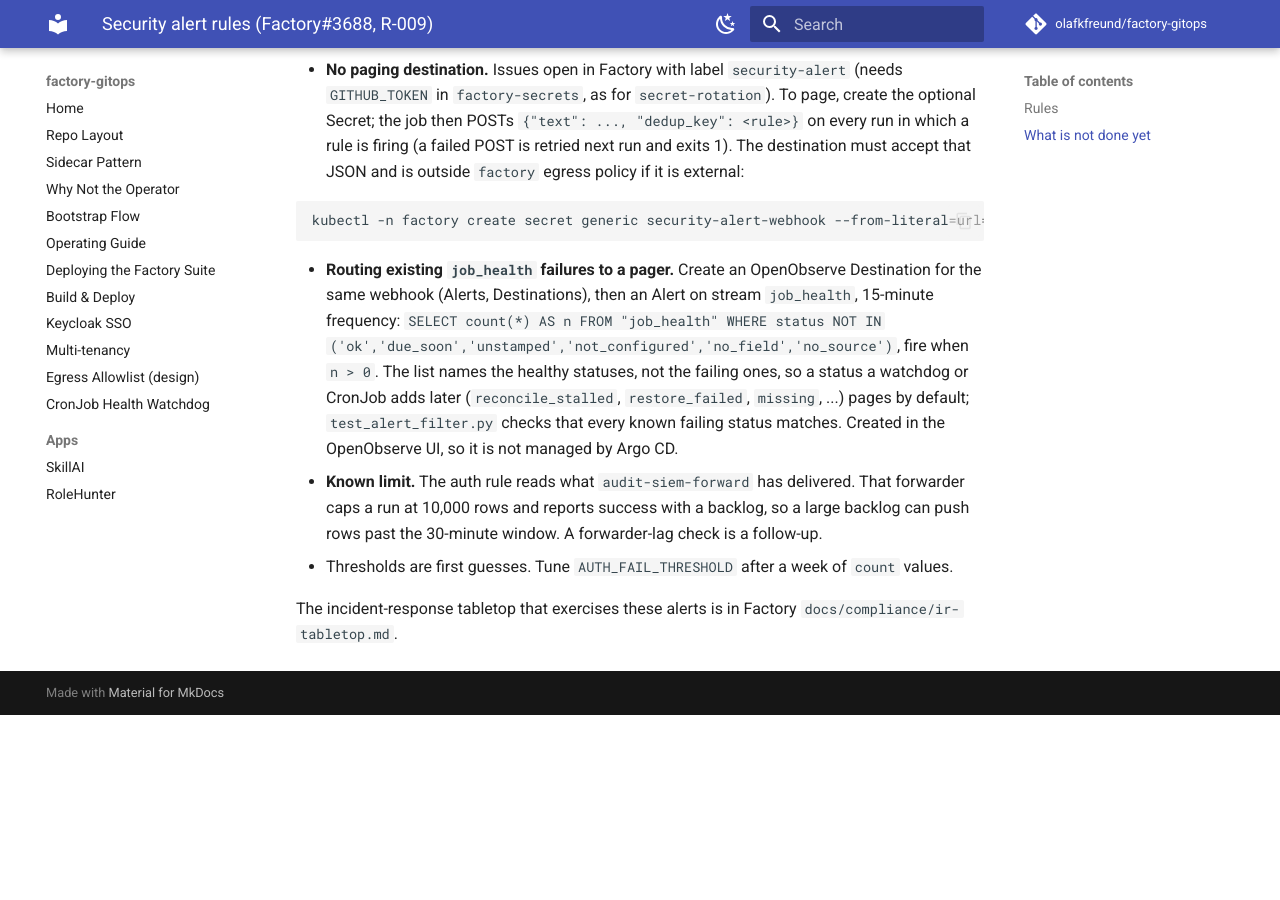
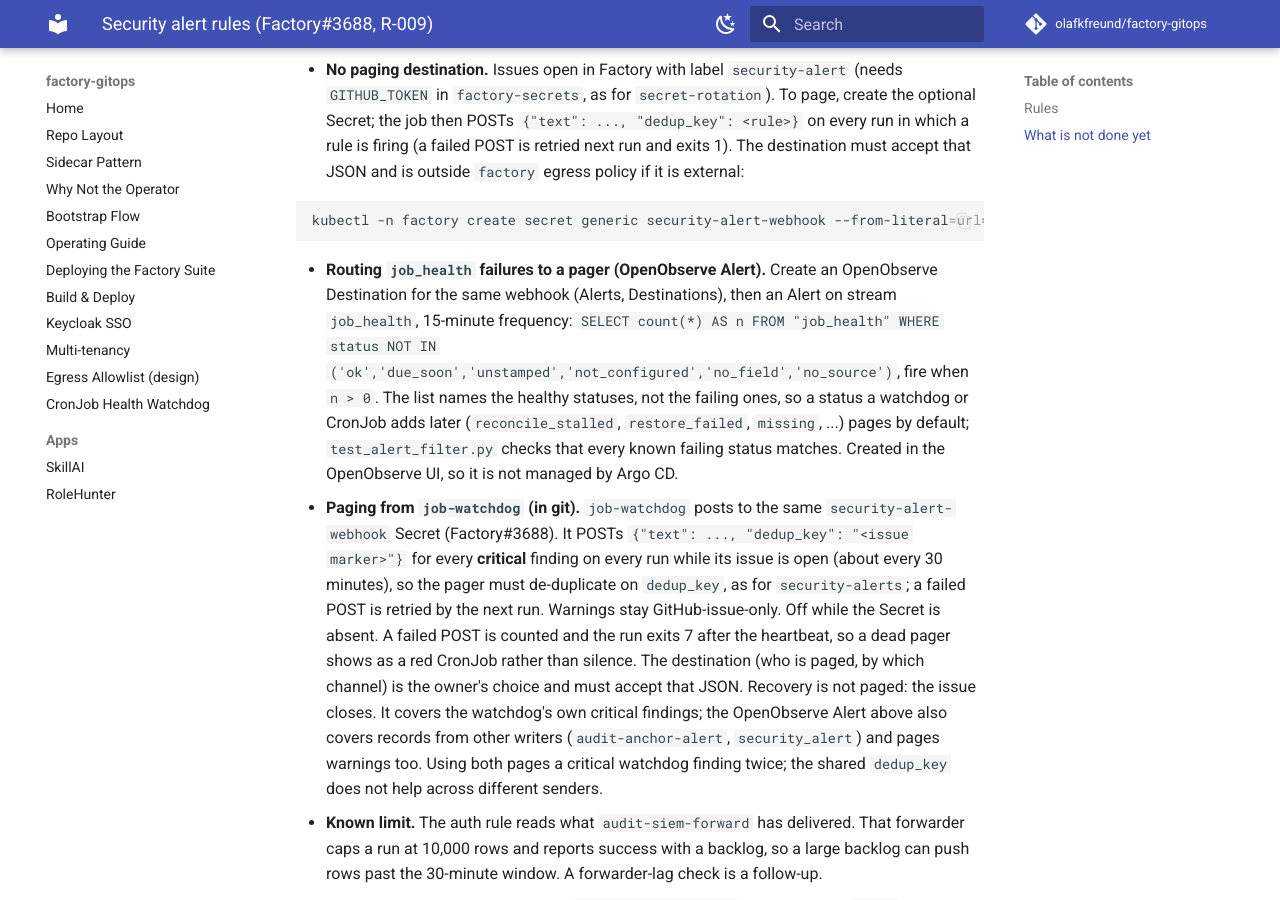
Before and after one commit to olafkfreund/factory-gitops, an MkDocs documentation site: the page built from docs/security-alerts.md, in a window 1280 px wide and 900 px high, scrolled down 1028 px. Built offline with MkDocs 1.6.1 and Material for MkDocs 9.7.7, drawn with Linux system fonts in a browser that asks for light colours; comment, search, counter and statistics services are not loaded; before the commit the page ends 1743 px from its top, so only the background shows below that.

Commit message:
feat(job-watchdog): optional paging webhook for critical findings (Factory#3688) (#357)
* feat(job-watchdog): optional paging webhook for critical findings (Factory#3688)

Co-Authored-By: Claude Opus 5.5 <noreply@anthropic.com>
Claude-Session: https://claude.ai/code/session_01WtDyDqabJ8SR4gD3ubwYx1

* fix(job-watchdog): page critical findings every run while open so a failed POST is retried (Factory#3688)

Co-Authored-By: Claude Opus 5.5 <noreply@anthropic.com>
Claude-Session: https://claude.ai/code/session_01WtDyDqabJ8SR4gD3ubwYx1

* docs(security-alerts): keep the OpenObserve Alert section the filter test reads (Factory#3688)

Co-Authored-By: Claude Opus 5.5 <noreply@anthropic.com>
Claude-Session: https://claude.ai/code/session_01WtDyDqabJ8SR4gD3ubwYx1

---------

Co-authored-by: Claude Opus 5.5 <noreply@anthropic.com>

````diff
--- a/docs/security-alerts.md
+++ b/docs/security-alerts.md
@@ -38,12 +38,23 @@ WHERE kind = 'security_alert' ORDER BY _timestamp DESC
   kubectl -n factory create secret generic security-alert-webhook --from-literal=url='<paging webhook URL>'
   ```
 
-- **Routing existing `job_health` failures to a pager.** Create an OpenObserve Destination for the
+- **Routing `job_health` failures to a pager (OpenObserve Alert).** Create an OpenObserve Destination for the
   same webhook (Alerts, Destinations), then an Alert on stream `job_health`, 15-minute frequency:
   `SELECT count(*) AS n FROM "job_health" WHERE status NOT IN ('ok','due_soon','unstamped','not_configured','no_field','no_source')`, fire when
   `n > 0`. The list names the healthy statuses, not the failing ones, so a status a watchdog or
   CronJob adds later (`reconcile_stalled`, `restore_failed`, `missing`, ...) pages by default;
   `test_alert_filter.py` checks that every known failing status matches. Created in the OpenObserve UI, so it is not managed by Argo CD.
+- **Paging from `job-watchdog` (in git).** `job-watchdog` posts to the same
+  `security-alert-webhook` Secret (Factory#3688). It POSTs `{"text": ..., "dedup_key": "<issue
+  marker>"}` for every **critical** finding on every run while its issue is open (about every 30
+  minutes), so the pager must de-duplicate on `dedup_key`, as for `security-alerts`; a failed POST
+  is retried by the next run. Warnings stay GitHub-issue-only. Off while the Secret is absent. A
+  failed POST is counted and the run exits 7 after the heartbeat, so a dead pager shows as a red
+  CronJob rather than silence. The destination (who is paged, by which channel) is the owner's
+  choice and must accept that JSON. Recovery is not paged: the issue closes.
+  It covers the watchdog's own critical findings; the OpenObserve Alert above also covers records from
+  other writers (`audit-anchor-alert`, `security_alert`) and pages warnings too. Using both pages a
+  critical watchdog finding twice; the shared `dedup_key` does not help across different senders.
 - **Known limit.** The auth rule reads what `audit-siem-forward` has delivered. That forwarder caps
   a run at 10,000 rows and reports success with a backlog, so a large backlog can push rows past the
   30-minute window. A forwarder-lag check is a follow-up.
````
Also changed, not shown: docs/job-health-watchdog.md (+3 -0 lines), 1 other file.
